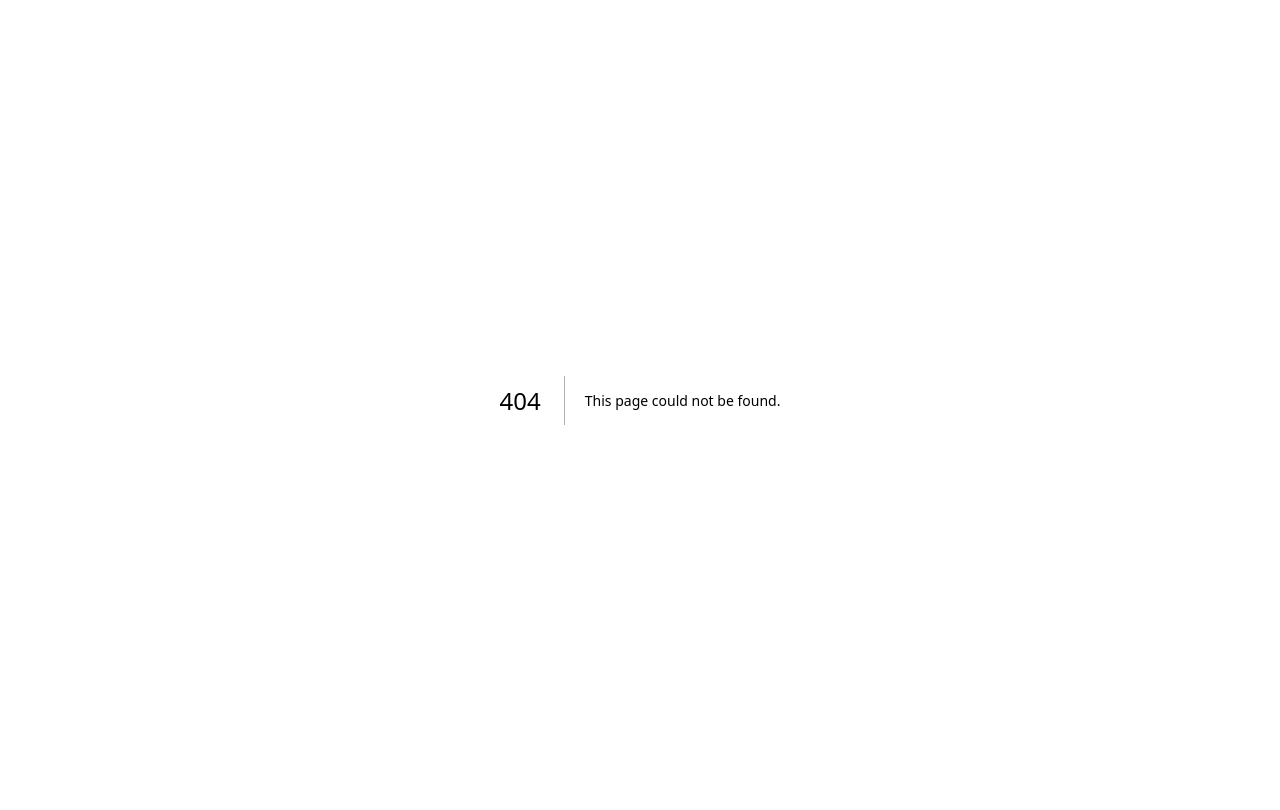
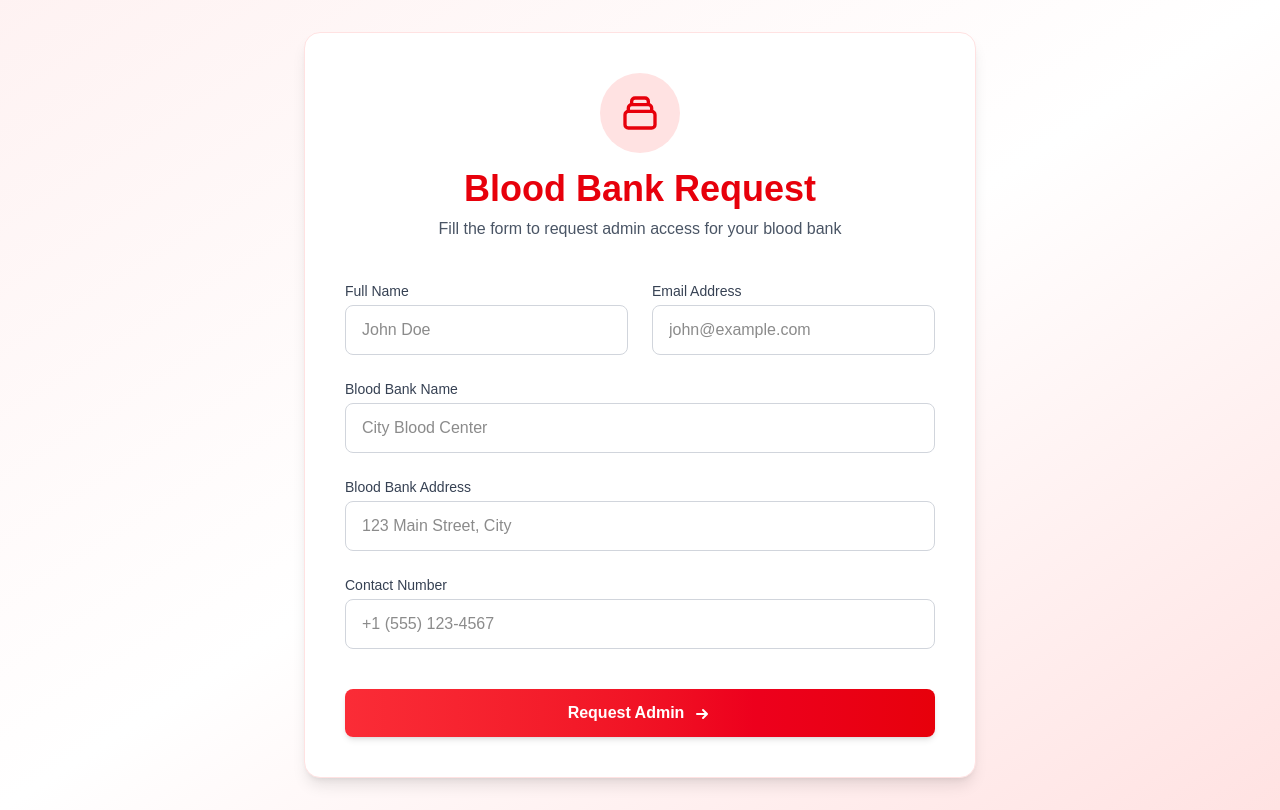
Before and after one commit to tjeight/RedNet-Full-Stack, a Next.js app: page /request-blood-bank in a window 1280 px wide. Before the commit this address had no page. Built offline with nearby package versions, Linux system fonts and the light colour scheme.

Commit message:
feat:the next js app is setup and request route is developed

```diff
--- a/app/page.tsx
+++ b/app/page.tsx
@@ -1,103 +1,7 @@
-import Image from "next/image";
-
 export default function Home() {
   return (
-    <div className="grid grid-rows-[20px_1fr_20px] items-center justify-items-center min-h-screen p-8 pb-20 gap-16 sm:p-20 font-[family-name:var(--font-geist-sans)]">
-      <main className="flex flex-col gap-[32px] row-start-2 items-center sm:items-start">
-        <Image
-          className="dark:invert"
-          src="/next.svg"
-          alt="Next.js logo"
-          width={180}
-          height={38}
-          priority
-        />
-        <ol className="list-inside list-decimal text-sm/6 text-center sm:text-left font-[family-name:var(--font-geist-mono)]">
-          <li className="mb-2 tracking-[-.01em]">
-            Get started by editing{" "}
-            <code className="bg-black/[.05] dark:bg-white/[.06] px-1 py-0.5 rounded font-[family-name:var(--font-geist-mono)] font-semibold">
-              app/page.tsx
-            </code>
-            .
-          </li>
-          <li className="tracking-[-.01em]">
-            Save and see your changes instantly.
-          </li>
-        </ol>
-
-        <div className="flex gap-4 items-center flex-col sm:flex-row">
-          <a
-            className="rounded-full border border-solid border-transparent transition-colors flex items-center justify-center bg-foreground text-background gap-2 hover:bg-[#383838] dark:hover:bg-[#ccc] font-medium text-sm sm:text-base h-10 sm:h-12 px-4 sm:px-5 sm:w-auto"
-            href="https://vercel.com/new?utm_source=create-next-app&utm_medium=appdir-template-tw&utm_campaign=create-next-app"
-            target="_blank"
-            rel="noopener noreferrer"
-          >
-            <Image
-              className="dark:invert"
-              src="/vercel.svg"
-              alt="Vercel logomark"
-              width={20}
-              height={20}
-            />
-            Deploy now
-          </a>
-          <a
-            className="rounded-full border border-solid border-black/[.08] dark:border-white/[.145] transition-colors flex items-center justify-center hover:bg-[#f2f2f2] dark:hover:bg-[#1a1a1a] hover:border-transparent font-medium text-sm sm:text-base h-10 sm:h-12 px-4 sm:px-5 w-full sm:w-auto md:w-[158px]"
-            href="https://nextjs.org/docs?utm_source=create-next-app&utm_medium=appdir-template-tw&utm_campaign=create-next-app"
-            target="_blank"
-            rel="noopener noreferrer"
-          >
-            Read our docs
-          </a>
-        </div>
-      </main>
-      <footer className="row-start-3 flex gap-[24px] flex-wrap items-center justify-center">
-        <a
-          className="flex items-center gap-2 hover:underline hover:underline-offset-4"
-          href="https://nextjs.org/learn?utm_source=create-next-app&utm_medium=appdir-template-tw&utm_campaign=create-next-app"
-          target="_blank"
-          rel="noopener noreferrer"
-        >
-          <Image
-            aria-hidden
-            src="/file.svg"
-            alt="File icon"
-            width={16}
-            height={16}
-          />
-          Learn
-        </a>
-        <a
-          className="flex items-center gap-2 hover:underline hover:underline-offset-4"
-          href="https://vercel.com/templates?framework=next.js&utm_source=create-next-app&utm_medium=appdir-template-tw&utm_campaign=create-next-app"
-          target="_blank"
-          rel="noopener noreferrer"
-        >
-          <Image
-            aria-hidden
-            src="/window.svg"
-            alt="Window icon"
-            width={16}
-            height={16}
-          />
-          Examples
-        </a>
-        <a
-          className="flex items-center gap-2 hover:underline hover:underline-offset-4"
-          href="https://nextjs.org?utm_source=create-next-app&utm_medium=appdir-template-tw&utm_campaign=create-next-app"
-          target="_blank"
-          rel="noopener noreferrer"
-        >
-          <Image
-            aria-hidden
-            src="/globe.svg"
-            alt="Globe icon"
-            width={16}
-            height={16}
-          />
-          Go to nextjs.org →
-        </a>
-      </footer>
+    <div>
+      <p className="text-center font-bold">This is Home Page</p>
     </div>
   );
 }
--- /dev/null
+++ b/app/request-blood-bank/page.tsx
@@ -0,0 +1,136 @@
+import React from "react";
+
+const RequestForm = () => {
+  return (
+    <div className="min-h-screen flex items-center justify-center bg-gradient-to-br from-red-50 via-white to-red-100 px-4 py-8">
+      <div className="w-full max-w-2xl bg-white p-10 rounded-2xl shadow-lg border border-red-100">
+        <div className="text-center mb-10">
+          <div className="mx-auto w-20 h-20 bg-red-100 rounded-full flex items-center justify-center mb-4">
+            <svg
+              xmlns="http://www.w3.org/2000/svg"
+              className="h-10 w-10 text-red-600"
+              fill="none"
+              viewBox="0 0 24 24"
+              stroke="currentColor"
+            >
+              <path
+                strokeLinecap="round"
+                strokeLinejoin="round"
+                strokeWidth={2}
+                d="M19 11H5m14 0a2 2 0 012 2v6a2 2 0 01-2 2H5a2 2 0 01-2-2v-6a2 2 0 012-2m14 0V9a2 2 0 00-2-2M5 11V9a2 2 0 012-2m0 0V5a2 2 0 012-2h6a2 2 0 012 2v2M7 7h10"
+              />
+            </svg>
+          </div>
+          <h1 className="text-4xl font-bold text-red-600 mb-2">
+            Blood Bank Request
+          </h1>
+          <p className="text-gray-600">
+            Fill the form to request admin access for your blood bank
+          </p>
+        </div>
+
+        <form className="space-y-6">
+          <div className="grid grid-cols-1 md:grid-cols-2 gap-6">
+            <div>
+              <label
+                htmlFor="name"
+                className="block text-sm font-medium text-gray-700 mb-1"
+              >
+                Full Name
+              </label>
+              <input
+                type="text"
+                id="name"
+                className="w-full px-4 py-3 border border-gray-300 rounded-lg focus:outline-none focus:ring-2 focus:ring-red-500 focus:border-transparent transition"
+                placeholder="John Doe"
+              />
+            </div>
+
+            <div>
+              <label
+                htmlFor="email"
+                className="block text-sm font-medium text-gray-700 mb-1"
+              >
+                Email Address
+              </label>
+              <input
+                type="email"
+                id="email"
+                className="w-full px-4 py-3 border border-gray-300 rounded-lg focus:outline-none focus:ring-2 focus:ring-red-500 focus:border-transparent transition"
+                placeholder="john@example.com"
+              />
+            </div>
+          </div>
+
+          <div>
+            <label
+              htmlFor="bname"
+              className="block text-sm font-medium text-gray-700 mb-1"
+            >
+              Blood Bank Name
+            </label>
+            <input
+              type="text"
+              id="bname"
+              className="w-full px-4 py-3 border border-gray-300 rounded-lg focus:outline-none focus:ring-2 focus:ring-red-500 focus:border-transparent transition"
+              placeholder="City Blood Center"
+            />
+          </div>
+
+          <div>
+            <label
+              htmlFor="location"
+              className="block text-sm font-medium text-gray-700 mb-1"
+            >
+              Blood Bank Address
+            </label>
+            <input
+              type="text"
+              id="location"
+              className="w-full px-4 py-3 border border-gray-300 rounded-lg focus:outline-none focus:ring-2 focus:ring-red-500 focus:border-transparent transition"
+              placeholder="123 Main Street, City"
+            />
+          </div>
+
+          <div>
+            <label
+              htmlFor="Phone"
+              className="block text-sm font-medium text-gray-700 mb-1"
+            >
+              Contact Number
+            </label>
+            <input
+              type="text"
+              id="Phone"
+              className="w-full px-4 py-3 border border-gray-300 rounded-lg focus:outline-none focus:ring-2 focus:ring-red-500 focus:border-transparent transition"
+              placeholder="+1 (555) 123-4567"
+            />
+          </div>
+
+          <div className="pt-4">
+            <button
+              type="submit"
+              className="w-full bg-gradient-to-r from-red-500 to-red-600 hover:from-red-600 hover:to-red-700 text-white font-semibold py-3 px-6 rounded-lg shadow-md hover:shadow-lg transition duration-300 ease-in-out transform hover:-translate-y-0.5"
+            >
+              Request Admin
+              <svg
+                xmlns="http://www.w3.org/2000/svg"
+                className="h-5 w-5 inline-block ml-2"
+                viewBox="0 0 20 20"
+                fill="currentColor"
+              >
+                <path
+                  fillRule="evenodd"
+                  d="M10.293 5.293a1 1 0 011.414 0l4 4a1 1 0 010 1.414l-4 4a1 1 0 01-1.414-1.414L12.586 11H5a1 1 0 110-2h7.586l-2.293-2.293a1 1 0 010-1.414z"
+                  clipRule="evenodd"
+                />
+              </svg>
+            </button>
+          </div>
+        </form>
+      </div>
+    </div>
+  );
+};
+
+export default RequestForm;
```
